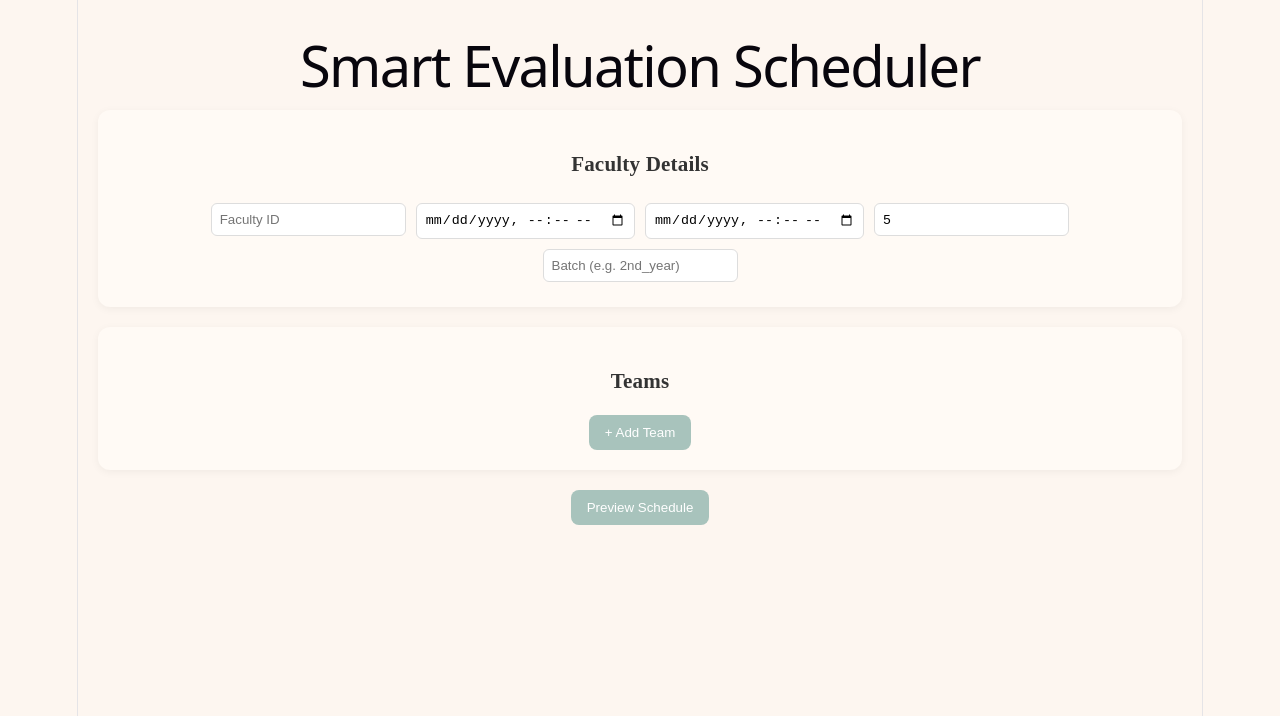
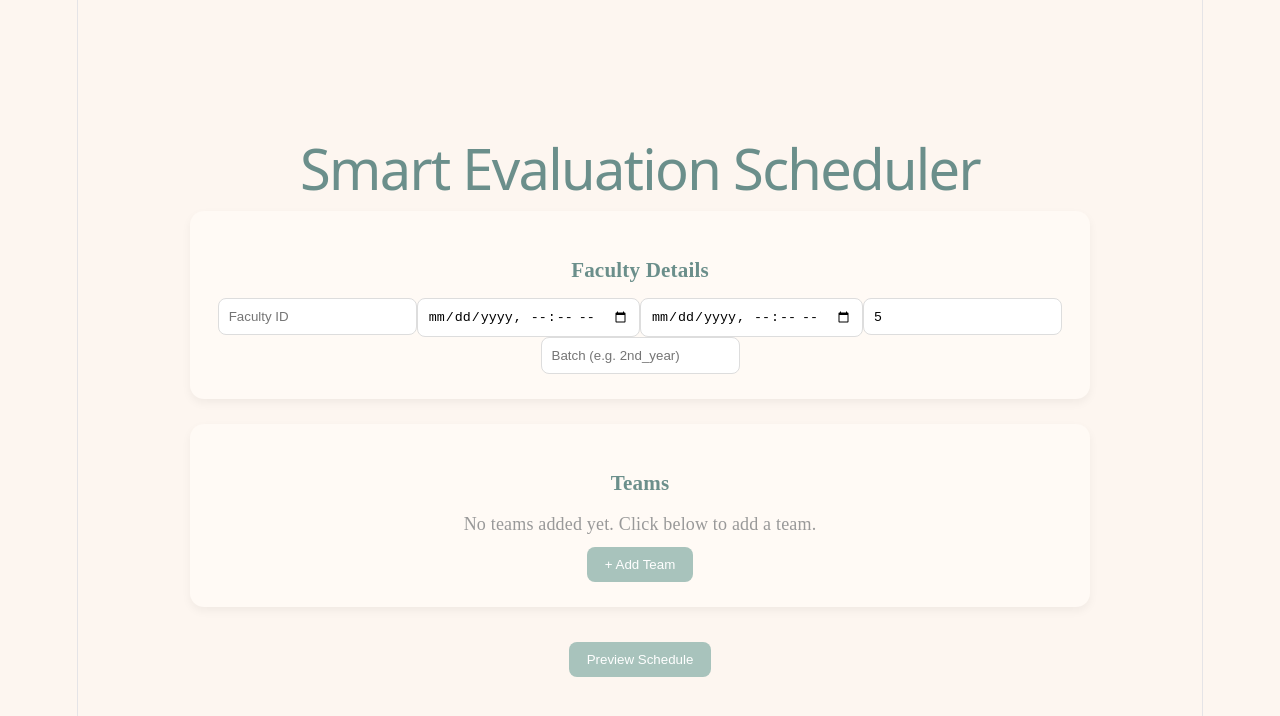
Before and after one commit to DataDetective-Neel/project_team_scheduler, a React app in the folder frontend/: page / in a window 1280 px wide. Shown: the top 716 px of the page. Built offline with nearby package versions, Linux system fonts and the light colour scheme; the HTML template or start-up script is replaced by a standard one.

Commit message:
color fixes

```diff
--- a/frontend/src/components/TeamForm.jsx
+++ b/frontend/src/components/TeamForm.jsx
@@ -15,8 +15,15 @@ function TeamForm({ teams, setTeams }) {
     <div className="card">
   <h3>Teams</h3>
 
+  {teams.length === 0 && (
+    <p style={{ color: "#999" }}>
+      No teams added yet. Click below to add a team.
+    </p>
+  )}
+
   {teams.map((team, i) => (
-        <div key={i}>
+  <div className="input-group" key={i}>
+
     <input
       placeholder="Team ID"
       value={team.team_id}
@@ -31,9 +38,11 @@ function TeamForm({ teams, setTeams }) {
 
     <input
       type="number"
+      placeholder="Duration (min)"
       value={team.duration}
       onChange={(e) => updateTeam(i, "duration", e.target.value)}
     />
+
   </div>
 ))}
 
--- a/frontend/src/styles/theme.css
+++ b/frontend/src/styles/theme.css
@@ -1,38 +1,63 @@
 body {
   margin: 0;
   font-family: "Times New Roman", serif;
-  background-color: #fdf6f0; /* cream */
-  color: #333;
+  background-color: #fdf6f0;
+  color: #2e2e2e;
 }
 
 .container {
-  padding: 20px;
+  max-width: 900px;
+  margin: auto;
+  padding: 30px;
+}
+
+h1 {
+  text-align: center;
+  margin-bottom: 30px;
+  color: #6b8f8b;
 }
 
 .card {
   background: #fffaf5;
-  border-radius: 12px;
-  padding: 20px;
-  margin-bottom: 20px;
-  box-shadow: 0 2px 8px rgba(0,0,0,0.05);
+  border-radius: 14px;
+  padding: 25px;
+  margin-bottom: 25px;
+  box-shadow: 0 4px 10px rgba(0,0,0,0.05);
+}
+
+.card h3 {
+  margin-bottom: 15px;
+  color: #6b8f8b;
+}
+
+.input-group {
+  display: flex;
+  gap: 10px;
+  flex-wrap: wrap;
+}
+
+input {
+  padding: 10px;
+  border-radius: 8px;
+  border: 1px solid #ddd;
+  background: #fff;
+  min-width: 150px;
 }
 
 button {
-  background-color: #a8c3bc; /* pastel teal */
+  background-color: #a8c3bc;
   color: white;
   border: none;
-  padding: 10px 16px;
+  padding: 10px 18px;
   border-radius: 8px;
   cursor: pointer;
+  margin-top: 10px;
 }
 
 button:hover {
   background-color: #8fb1a9;
 }
 
-input, select {
-  padding: 8px;
-  margin: 5px;
-  border-radius: 6px;
-  border: 1px solid #ddd;
+.center {
+  text-align: center;
 }
```
Lines whose indentation alone changed are shown as unchanged.
